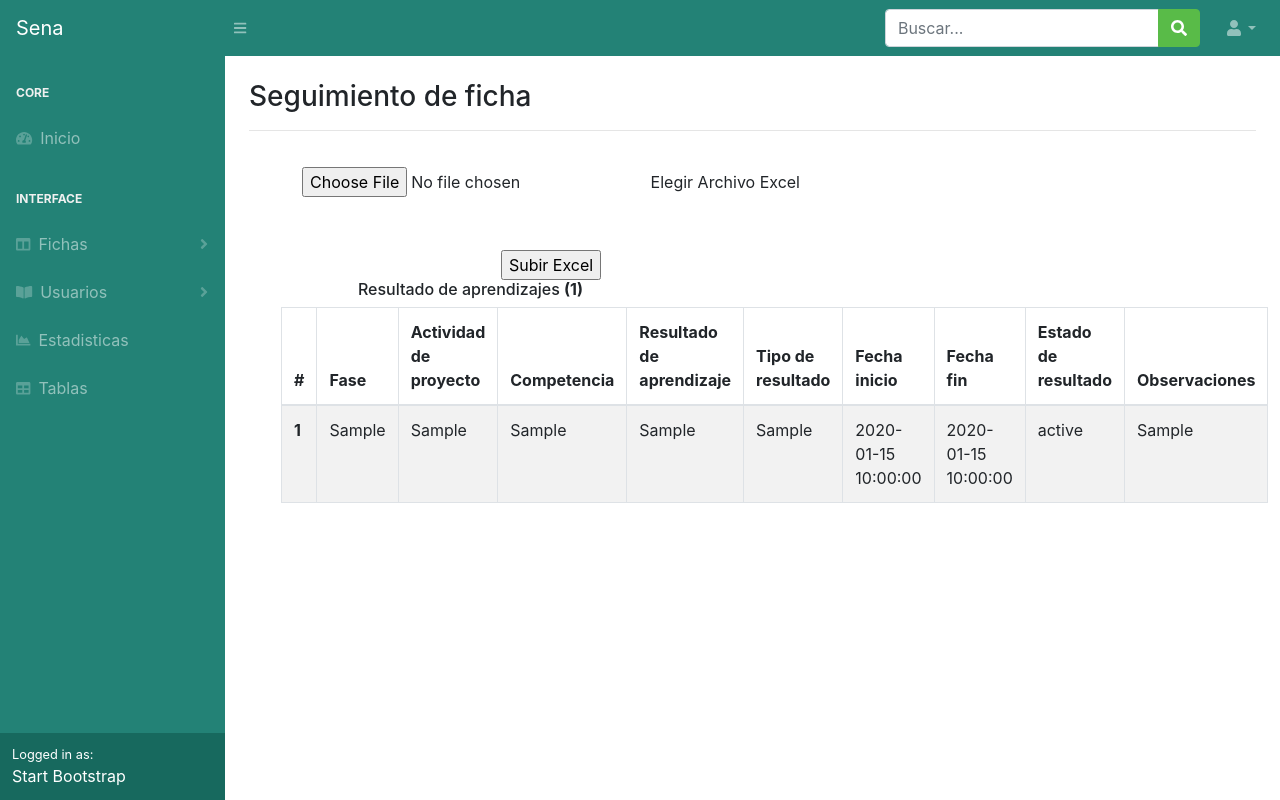
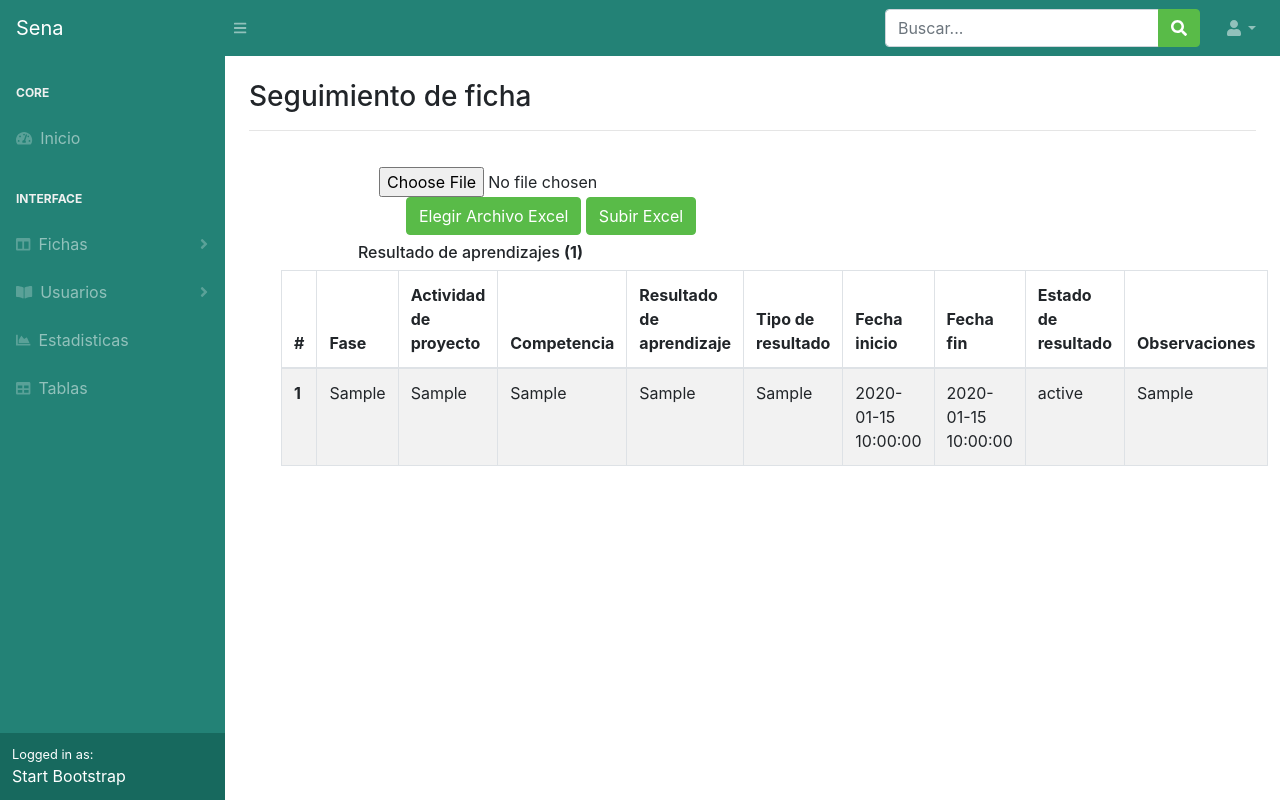
Before and after one commit to AndrewGremory/proyecto_formativo_heroku, a PHP site: page /ficha/seguimiento.php in a window 1280 px wide. Run offline with PHP 8.4, Linux system fonts and the light colour scheme; tables that the repository leaves empty or names only in its code hold one stand-in row (values such as "Sample post"); some libraries are stand-ins or nearby versions.

Commit message:
editando boton

```diff
--- a/ficha/seguimiento.php
+++ b/ficha/seguimiento.php
@@ -13,7 +13,7 @@
 </head>
 <body class="sb-nav-fixed">
     <nav class="sb-topnav navbar navbar-expand navbar-dark bg-dark">
-        <a class="navbar-brand" href="../index.php">Sena</a>
+        <a class="navbar-brand" href="../inicio.php">Sena</a>
         <button class="btn btn-link btn-sm order-1 order-lg-0" id="sidebarToggle" href="#"><i class="fas fa-bars"></i></button>
         <!-- Navbar Search-->
         <form class="d-none d-md-inline-block form-inline ml-auto mr-0 mr-md-3 my-2 my-md-0">
@@ -101,17 +101,18 @@
 
         <div class="card-body">
             <div class="col-md-7">
-            <form action="recibe_excel_validando.php" method="POST" enctype="multipart/form-data"/>
-                <div class="file-input text-center">
-                    <input  type="file" name="dataCliente" id="file-input" class="file-input__input"/>
+            <form action="recibe_excel_validando.php" method="POST" enctype="multipart/form-data">
+                <div class="file-input text-center ">
+                    <input type="file" name="dataCliente" id="file-input" class="file-input__input">
                     <label class="file-input__label" for="file-input">
                     <i class="zmdi zmdi-upload zmdi-hc-2x"></i>
-                    <span>Elegir Archivo Excel</span></label
-                    >
+                    <span  class=" btn btn-primary">Elegir Archivo Excel</span>
+                    <input type="submit" name="subir" class="btn btn-primary" value="Subir Excel"/>
+
+                </label >
+
                 </div>
-            <div class="text-center mt-5">
-                <input type="submit" name="subir" class="btn-enviar" value="Subir Excel"/>
-            </div>
+
             </form>
             </div>
 
```
